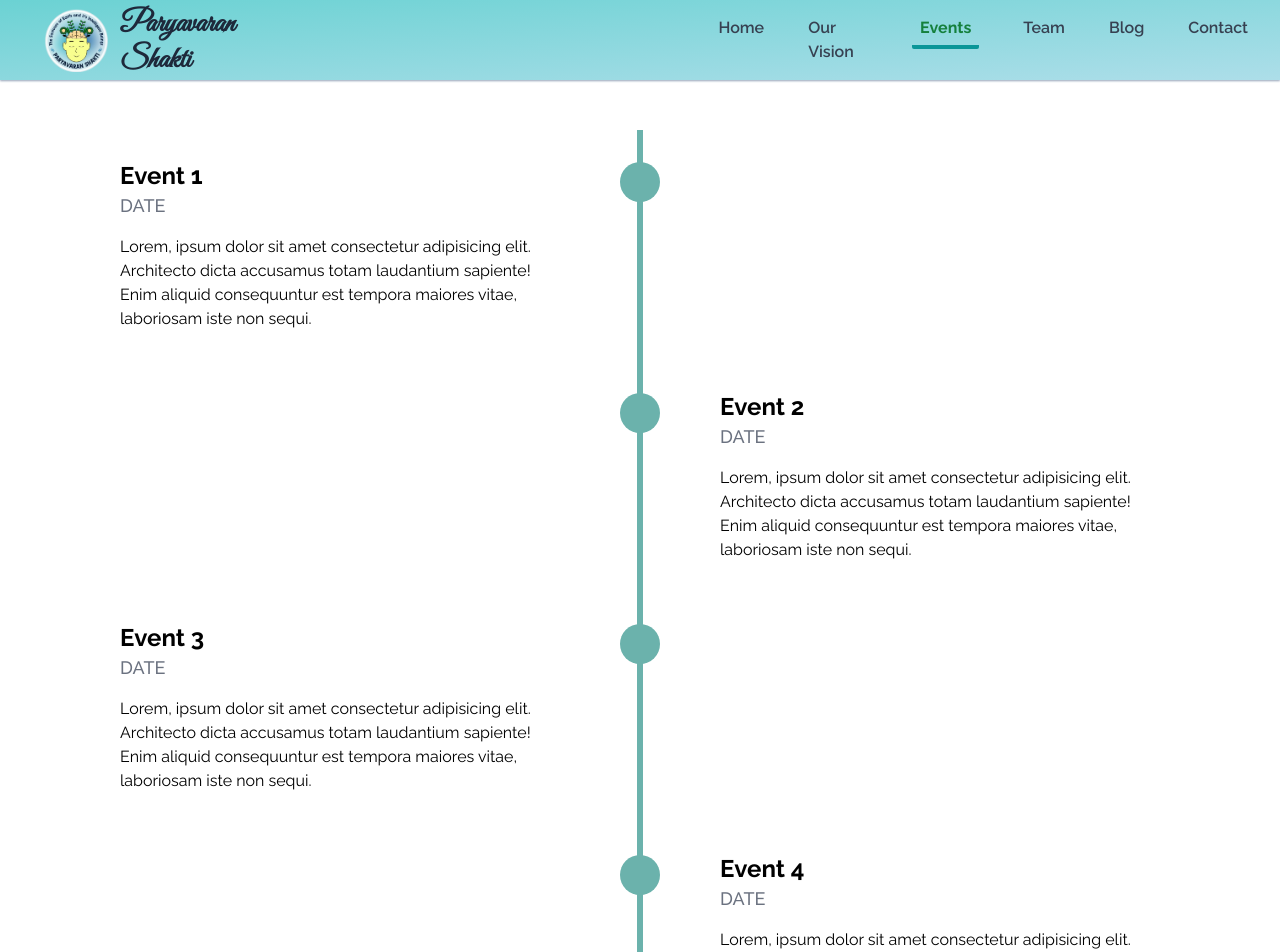
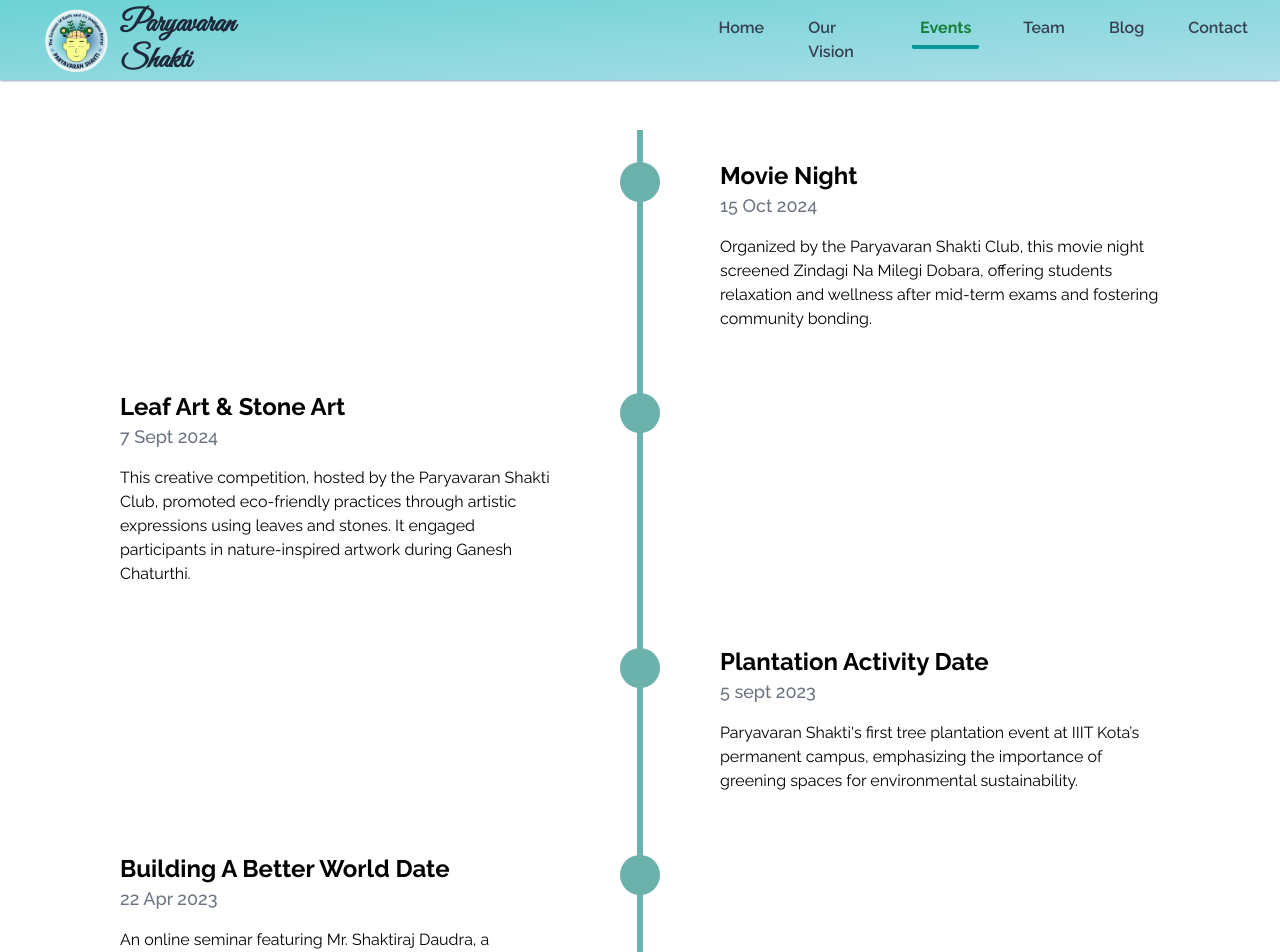
Before and after one commit to ravijat2026/Paryavaran-Shakti, a React (Vite) app: page /events in a window 1280 px wide. Shown: the top 952 px of the page. Built offline with nearby package versions, Linux system fonts and the light colour scheme.

Commit message:
Events Details Edited

```diff
--- a/src/pages/Events.jsx
+++ b/src/pages/Events.jsx
@@ -5,23 +5,36 @@ const Events = () => {
   return (
     <div className='timeline bg-transparent relative max-w-[1200px] mx-auto my-[50px] rounded-lg'>
 
+      <div className="container w-1/2 relative py-[10px] px-[50px] left-0 md:left-1/2 ">
+        <div className="imgg h-[40px] w-[40px] rounded-full bg-white absolute top-[32px] left-[-20px]"></div>
+        <div className="text-box bg-white relative px-[30px] py-[20px] rounded-[10px]">
+          <h2 className='font-bold text-2xl'>Movie Night</h2>
+          <small className='font-medium text-lg text-gray-500'>15 Oct 2024</small>
+          <p className='text-md'>Organized by the Paryavaran Shakti Club, this movie night screened Zindagi Na Milegi Dobara, offering students relaxation and wellness after mid-term exams and fostering community bonding.</p>
+          <span className='rightc-arrow'></span>
+        </div>
+      </div>
+
       <div className="container w-1/2 relative py-[10px] px-[50px] left-0">
         <div className="imgg h-[40px] w-[40px] rounded-full bg-white absolute top-[32px] right-[-20px] ">
         </div>
         <div className="text-box bg-white relative px-[30px] py-[20px] rounded-[10px]">
-          <h2 className='font-bold text-2xl'>Event 1</h2>
-          <small className='font-medium text-lg text-gray-500'>DATE</small>
-          <p className='text-md'>Lorem, ipsum dolor sit amet consectetur adipisicing elit. Architecto dicta accusamus totam laudantium sapiente! Enim aliquid consequuntur est tempora maiores vitae, laboriosam iste non sequi.</p>
+          <h2 className='font-bold text-2xl'>Leaf Art & Stone Art
+          </h2>
+          <small className='font-medium text-lg text-gray-500'>7 Sept 2024</small>
+          <p className='text-md'>This creative competition, hosted by the Paryavaran Shakti Club, promoted eco-friendly practices through artistic expressions using leaves and stones. It engaged participants in nature-inspired artwork during Ganesh Chaturthi.
+
+</p>
           <span className='leftc-arrow'></span>
         </div>
       </div>
 
-      <div className="container w-1/2 relative py-[10px] px-[50px] left-0 md:left-1/2 ">
+      <div className="container w-1/2 relative py-[10px] px-[50px]  left-0 md:left-1/2">
         <div className="imgg h-[40px] w-[40px] rounded-full bg-white absolute top-[32px] left-[-20px]"></div>
         <div className="text-box bg-white relative px-[30px] py-[20px] rounded-[10px]">
-          <h2 className='font-bold text-2xl'>Event 2</h2>
-          <small className='font-medium text-lg text-gray-500'>DATE</small>
-          <p className='text-md'>Lorem, ipsum dolor sit amet consectetur adipisicing elit. Architecto dicta accusamus totam laudantium sapiente! Enim aliquid consequuntur est tempora maiores vitae, laboriosam iste non sequi.</p>
+          <h2 className='font-bold text-2xl'>Plantation Activity Date</h2>
+          <small className='font-medium text-lg text-gray-500'>5 sept 2023</small>
+          <p className='text-md'>Paryavaran Shakti's first tree plantation event at IIIT Kota’s permanent campus, emphasizing the importance of greening spaces for environmental sustainability.</p>
           <span className='rightc-arrow'></span>
         </div>
       </div>
@@ -29,20 +42,22 @@ const Events = () => {
       <div className="container w-1/2 relative py-[10px] px-[50px] left-0">
         <div className="imgg h-[40px] w-[40px] rounded-full bg-white absolute top-[32px] right-[-20px]"></div>
         <div className="text-box bg-white relative px-[30px] py-[20px] rounded-[10px]">
-          <h2 className='font-bold text-2xl'>Event 3</h2>
-          <small className='font-medium text-lg text-gray-500'>DATE</small>
-          <p className='text-md'>Lorem, ipsum dolor sit amet consectetur adipisicing elit. Architecto dicta accusamus totam laudantium sapiente! Enim aliquid consequuntur est tempora maiores vitae, laboriosam iste non sequi.</p>
+          <h2 className='font-bold text-2xl'>Building A Better World Date</h2>
+          <small className='font-medium text-lg text-gray-500'>22 Apr 2023</small>
+          <p className='text-md'> An online seminar featuring Mr. Shaktiraj Daudra, a distinguished alumnus of IIIT Kota, who discussed the creativity of nature and its significance in human life.
+          </p>
           <span className='leftc-arrow'></span>
         </div>
       </div>
 
-      <div className="container w-1/2 relative py-[10px] px-[50px]  left-0 md:left-1/2">
-        <div className="imgg h-[40px] w-[40px] rounded-full bg-white absolute top-[32px] left-[-20px]"></div>
+      <div className="container w-1/2 relative py-[10px] px-[50px] left-0">
+        <div className="imgg h-[40px] w-[40px] rounded-full bg-white absolute top-[32px] right-[-20px]"></div>
         <div className="text-box bg-white relative px-[30px] py-[20px] rounded-[10px]">
-          <h2 className='font-bold text-2xl'>Event 4</h2>
-          <small className='font-medium text-lg text-gray-500'>DATE</small>
-          <p className='text-md'>Lorem, ipsum dolor sit amet consectetur adipisicing elit. Architecto dicta accusamus totam laudantium sapiente! Enim aliquid consequuntur est tempora maiores vitae, laboriosam iste non sequi.</p>
-          <span className='rightc-arrow'></span>
+          <h2 className='font-bold text-2xl'> Speaker Session On Mind Pollution</h2>
+          <small className='font-medium text-lg text-gray-500'>27 March 2022</small>
+          <p className='text-md'> A motivational seminar in NITI Sabhagar focused on mind control, self-confidence, and ethics, led by Mr. Chakravarti Das.
+          </p>
+          <span className='leftc-arrow'></span>
         </div>
       </div>
 
```
